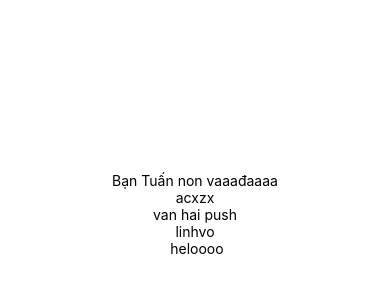
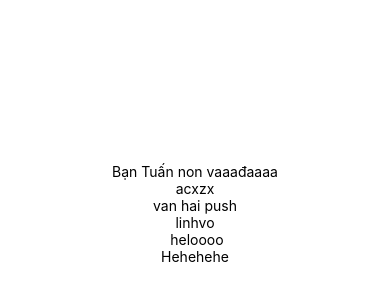
Before and after one commit to linhvo1610/Budget_Management, a React Native app in the folder BudgetManagement/: screen / in a window 390 px wide. Shown: the part 208-508 px from the top of the page. Built offline with nearby package versions, Linux system fonts and the light colour scheme.

Commit message:
change test

```diff
--- a/BudgetManagement/App.js
+++ b/BudgetManagement/App.js
@@ -9,6 +9,7 @@ export default function App() {
       <Text>van hai push</Text>
       <Text>linhvo</Text>
       <Text> heloooo</Text>
+      <Text>Hehehehe</Text>
       <StatusBar style="auto" />
 
     </View>
```
